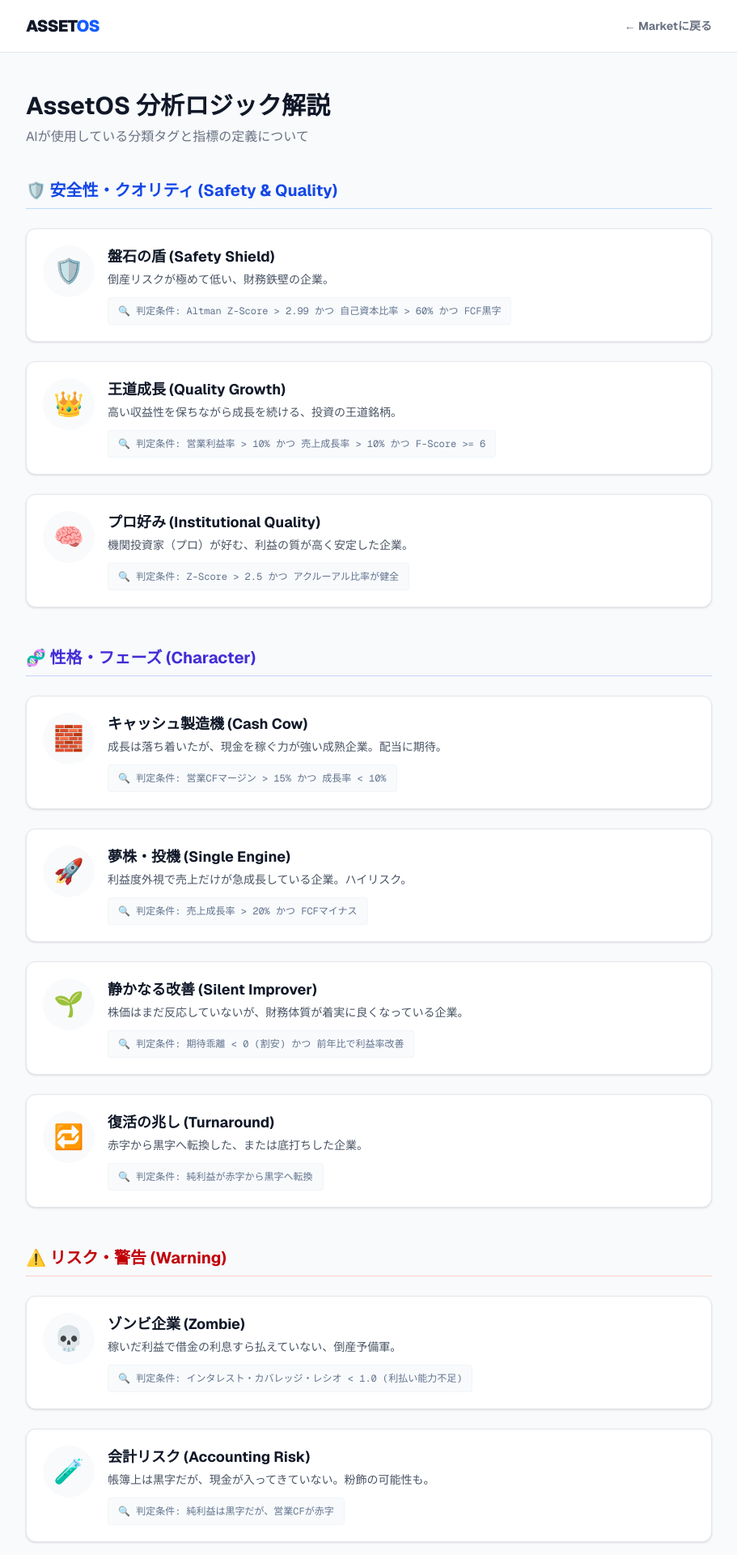
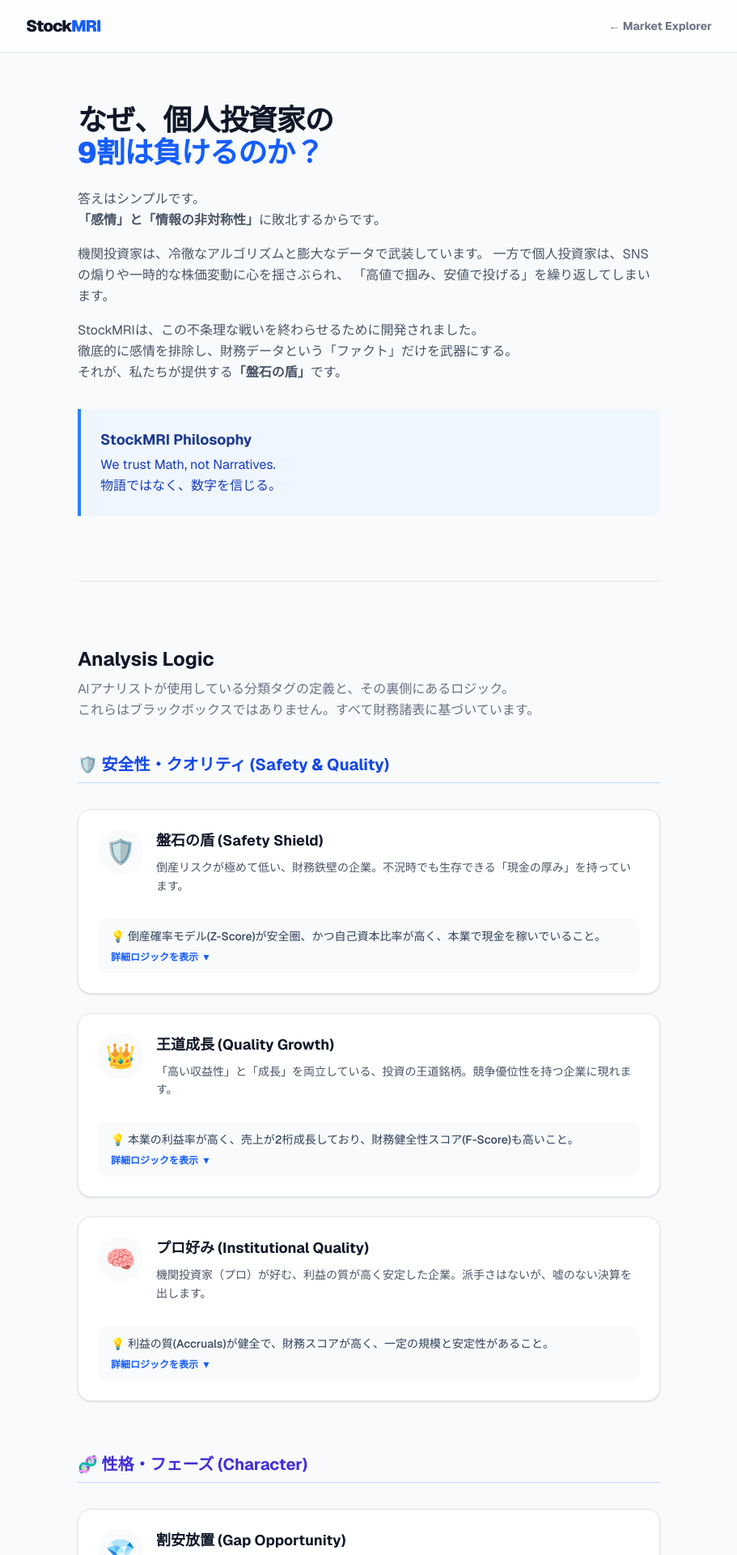
Before and after one commit to todoroki/computational-finance, a Next.js app in the folder frontend/: page /about in a window 1280 px wide. Shown: the top 1920 px of the page at 81% size, without its empty margins (184-1095 px from the left). Built offline with nearby package versions, Linux system fonts and the light colour scheme.

Commit message:
:lipstick: Rename AssetOS to StockMRI

```diff
--- a/frontend/app/about/page.tsx
+++ b/frontend/app/about/page.tsx
@@ -2,144 +2,225 @@
 
 export default function AboutPage() {
   return (
-    <div className="min-h-screen bg-slate-50 text-slate-800 pb-20 font-sans">
-      <nav className="bg-white border-b border-gray-200 sticky top-0 z-20">
+    <div className="min-h-screen bg-slate-50 text-slate-800 pb-24 font-sans leading-relaxed">
+      {/* Navigation */}
+      <nav className="bg-white/80 backdrop-blur-md border-b border-gray-200 sticky top-0 z-20">
         <div className="max-w-4xl mx-auto px-6 h-16 flex items-center justify-between">
           <Link
             href="/"
             className="text-xl font-black tracking-tighter text-gray-900"
           >
-            ASSET<span className="text-blue-600">OS</span>
+            Stock<span className="text-blue-600">MRI</span>
           </Link>
           <Link
             href="/market"
-            className="text-sm font-bold text-gray-500 hover:text-blue-600"
+            className="text-sm font-bold text-gray-500 hover:text-blue-600 transition-colors"
           >
-            ← Marketに戻る
+            ← Market Explorer
           </Link>
         </div>
       </nav>
 
-      <main className="max-w-4xl mx-auto px-6 mt-12">
-        <h1 className="text-3xl font-bold text-gray-900 mb-2">
-          AssetOS 分析ロジック解説
-        </h1>
-        <p className="text-gray-500 mb-10">
-          AIが使用している分類タグと指標の定義について
-        </p>
+      <main className="max-w-3xl mx-auto px-6 mt-16">
+        {/* --- Section 1: The Manifesto (なぜ作ったか) --- */}
+        <section className="mb-20 animate-in fade-in slide-in-from-bottom-4 duration-700">
+          <h1 className="text-4xl font-black text-gray-900 mb-6 tracking-tight">
+            なぜ、個人投資家の
+            <br />
+            <span className="text-blue-600">9割は負けるのか？</span>
+          </h1>
+          <div className="prose prose-lg text-gray-600">
+            <p className="mb-4">
+              答えはシンプルです。
+              <br />
+              <strong>「感情」と「情報の非対称性」</strong>に敗北するからです。
+            </p>
+            <p className="mb-4">
+              機関投資家は、冷徹なアルゴリズムと膨大なデータで武装しています。
+              一方で個人投資家は、SNSの煽りや一時的な株価変動に心を揺さぶられ、
+              「高値で掴み、安値で投げる」を繰り返してしまいます。
+            </p>
+            <p className="mb-8">
+              StockMRIは、この不条理な戦いを終わらせるために開発されました。
+              <br />
+              徹底的に感情を排除し、財務データという「ファクト」だけを武器にする。
+              <br />
+              それが、私たちが提供する<strong>「盤石の盾」</strong>です。
+            </p>
+          </div>
 
-        {/* 1. 安全性・クオリティ (Safety & Quality) */}
-        <section className="mb-12">
-          <h2 className="text-xl font-bold text-blue-700 border-b border-blue-200 pb-2 mb-6 flex items-center gap-2">
+          <div className="bg-blue-50 border-l-4 border-blue-500 p-6 rounded-r-xl">
+            <p className="font-bold text-blue-900 text-lg mb-1">
+              StockMRI Philosophy
+            </p>
+            <p className="text-blue-800">
+              We trust Math, not Narratives.
+              <br />
+              物語ではなく、数字を信じる。
+            </p>
+          </div>
+        </section>
+
+        <hr className="border-gray-200 mb-20" />
+
+        <div className="mb-10">
+          <h2 className="text-2xl font-bold text-gray-900 mb-2">
+            Analysis Logic
+          </h2>
+          <p className="text-gray-500">
+            AIアナリストが使用している分類タグの定義と、その裏側にあるロジック。
+            <br />
+            これらはブラックボックスではありません。すべて財務諸表に基づいています。
+          </p>
+        </div>
+
+        {/* --- Section 2: Safety & Quality --- */}
+        <section className="mb-16">
+          <h2 className="text-xl font-bold text-blue-700 border-b border-blue-200 pb-2 mb-8 flex items-center gap-2">
             🛡️ 安全性・クオリティ (Safety & Quality)
           </h2>
           <div className="grid gap-6">
             <TagCard
               icon="🛡️"
               title="盤石の盾 (Safety Shield)"
-              desc="倒産リスクが極めて低い、財務鉄壁の企業。"
-              logic="Altman Z-Score > 2.99 かつ 自己資本比率 > 60% かつ FCF黒字"
+              desc="倒産リスクが極めて低い、財務鉄壁の企業。不況時でも生存できる「現金の厚み」を持っています。"
+              logicSummary="倒産確率モデル(Z-Score)が安全圏、かつ自己資本比率が高く、本業で現金を稼いでいること。"
+              logicDetail="Altman Z-Score > 2.99 (安全圏) AND 自己資本比率 > 60% AND Core FCF > 0"
             />
             <TagCard
               icon="👑"
               title="王道成長 (Quality Growth)"
-              desc="高い収益性を保ちながら成長を続ける、投資の王道銘柄。"
-              logic="営業利益率 > 10% かつ 売上成長率 > 10% かつ F-Score >= 6"
+              desc="「高い収益性」と「成長」を両立している、投資の王道銘柄。競争優位性を持つ企業に現れます。"
+              logicSummary="本業の利益率が高く、売上が2桁成長しており、財務健全性スコア(F-Score)も高いこと。"
+              logicDetail="営業利益率 > 10% AND 売上成長率 > 10% AND Piotroski F-Score >= 6"
             />
             <TagCard
               icon="🧠"
               title="プロ好み (Institutional Quality)"
-              desc="機関投資家（プロ）が好む、利益の質が高く安定した企業。"
-              logic="Z-Score > 2.5 かつ アクルーアル比率が健全"
+              desc="機関投資家（プロ）が好む、利益の質が高く安定した企業。派手さはないが、嘘のない決算を出します。"
+              logicSummary="利益の質(Accruals)が健全で、財務スコアが高く、一定の規模と安定性があること。"
+              logicDetail="Z-Score > 2.5 AND Piotroski F-Score >= 7 AND 営業利益率 > 5%"
             />
           </div>
         </section>
 
-        {/* 2. 性格・フェーズ (Character & Phase) */}
-        <section className="mb-12">
-          <h2 className="text-xl font-bold text-indigo-700 border-b border-indigo-200 pb-2 mb-6 flex items-center gap-2">
+        {/* --- Section 3: Character & Phase --- */}
+        <section className="mb-16">
+          <h2 className="text-xl font-bold text-indigo-700 border-b border-indigo-200 pb-2 mb-8 flex items-center gap-2">
             🧬 性格・フェーズ (Character)
           </h2>
           <div className="grid gap-6">
             <TagCard
+              icon="💎"
+              title="割安放置 (Gap Opportunity)"
+              desc="実力（財務データから算出される理論成長率）に対して、市場の期待（株価）が低すぎる状態。"
+              logicSummary="逆算DCFモデルによる「市場期待成長率」がマイナス、または実績成長率より著しく低い。"
+              logicDetail="Expectation Gap < 0 (マイナス乖離) OR Implied Growth < 0%"
+            />
+            <TagCard
               icon="🧱"
               title="キャッシュ製造機 (Cash Cow)"
-              desc="成長は落ち着いたが、現金を稼ぐ力が強い成熟企業。配当に期待。"
-              logic="営業CFマージン > 15% かつ 成長率 < 10%"
+              desc="成長は落ち着いたが、現金を稼ぐ力が強い成熟企業。配当や自社株買いなどの還元余力があります。"
+              logicSummary="売上成長は低いが、営業キャッシュフローマージンが非常に高いこと。"
+              logicDetail="営業CFマージン > 15% AND 売上成長率 < 10% AND Core FCF > 0"
             />
             <TagCard
               icon="🚀"
               title="夢株・投機 (Single Engine)"
-              desc="利益度外視で売上だけが急成長している企業。ハイリスク。"
-              logic="売上成長率 > 20% かつ FCFマイナス"
+              desc="利益度外視で売上だけが急成長している企業。ハイリスク・ハイリターンな「片肺飛行」状態。"
+              logicSummary="売上は爆発的に伸びているが、フリーキャッシュフローは赤字であること。"
+              logicDetail="売上成長率 > 20% AND FCFマージン < 5%"
             />
             <TagCard
               icon="🌱"
               title="静かなる改善 (Silent Improver)"
-              desc="株価はまだ反応していないが、財務体質が着実に良くなっている企業。"
-              logic="期待乖離 < 0 (割安) かつ 前年比で利益率改善"
-            />
-            <TagCard
-              icon="🔁"
-              title="復活の兆し (Turnaround)"
-              desc="赤字から黒字へ転換した、または底打ちした企業。"
-              logic="純利益が赤字から黒字へ転換"
+              desc="株価はまだ反応していないが、財務体質が着実に良くなっている企業。市場が見逃しているチャンス。"
+              logicSummary="市場期待は低いが、前年比で利益率や財務スコアが改善していること。"
+              logicDetail="Gap < 0 AND (営業利益率改善 OR F-Score >= 6)"
             />
           </div>
         </section>
 
-        {/* 3. リスク・警告 (Risk & Warning) */}
-        <section className="mb-12">
-          <h2 className="text-xl font-bold text-red-700 border-b border-red-200 pb-2 mb-6 flex items-center gap-2">
+        {/* --- Section 4: Risk & Warning --- */}
+        <section className="mb-24">
+          <h2 className="text-xl font-bold text-red-700 border-b border-red-200 pb-2 mb-8 flex items-center gap-2">
             ⚠️ リスク・警告 (Warning)
           </h2>
           <div className="grid gap-6">
             <TagCard
               icon="💀"
               title="ゾンビ企業 (Zombie)"
-              desc="稼いだ利益で借金の利息すら払えていない、倒産予備軍。"
-              logic="インタレスト・カバレッジ・レシオ < 1.0 (利払い能力不足)"
+              desc="稼いだ利益で借金の利息すら払えていない、倒産予備軍。金利上昇局面で死に至ります。"
+              logicSummary="インタレスト・カバレッジ・レシオ(ICR)が1倍割れ、または財務危機的状況で赤字。"
+              logicDetail="ICR < 1.0 (利払い不能) OR (Z-Score < 1.8 AND 営業赤字)"
             />
             <TagCard
               icon="🧪"
               title="会計リスク (Accounting Risk)"
-              desc="帳簿上は黒字だが、現金が入ってきていない。粉飾の可能性も。"
-              logic="純利益は黒字だが、営業CFが赤字"
+              desc="「黒字倒産」の予兆。帳簿上は利益が出ているのに、現金が入ってきていません。粉飾の可能性も。"
+              logicSummary="純利益は黒字だが、営業キャッシュフローがマイナスであること。"
+              logicDetail="Net Income > 0 AND Operating CF < 0"
             />
             <TagCard
               icon="🚨"
               title="前提崩壊 (Fragile)"
-              desc="超高期待で買われているが、財務が脆弱。成長が止まれば暴落する。"
-              logic="期待乖離 > 30% (超割高) かつ 財務スコア低"
+              desc="超高期待で買われているが、財務が脆弱。成長が少しでも鈍化すれば暴落する「砂上の楼閣」です。"
+              logicSummary="市場期待が極めて高い(Gap大)が、財務スコアが低く、現金を稼げていない。"
+              logicDetail="Expectation Gap > 30% AND Z-Score < 1.8 AND Core FCF < 0"
             />
           </div>
         </section>
+
+        <div className="text-center pb-12">
+          <Link
+            href="/market"
+            className="inline-flex items-center gap-2 bg-gray-900 text-white font-bold py-4 px-8 rounded-full hover:bg-gray-800 transition-all shadow-xl hover:scale-105"
+          >
+            Market Explorer で銘柄を探す →
+          </Link>
+        </div>
       </main>
     </div>
   );
 }
 
+// ▼ 修正: ロジック詳細をアコーディオン(details)で隠す
 const TagCard = ({
   icon,
   title,
   desc,
-  logic,
+  logicSummary,
+  logicDetail,
 }: {
   icon: string;
   title: string;
   desc: string;
-  logic: string;
+  logicSummary: string;
+  logicDetail: string;
 }) => (
-  <div className="bg-white p-5 rounded-xl border border-gray-200 shadow-sm flex gap-4">
-    <div className="text-3xl bg-gray-50 w-16 h-16 rounded-full flex items-center justify-center flex-shrink-0">
-      {icon}
+  <div className="bg-white p-6 rounded-2xl border border-gray-200 shadow-sm hover:shadow-md transition-shadow">
+    <div className="flex gap-4 mb-4">
+      <div className="text-3xl bg-gray-50 w-14 h-14 rounded-full flex items-center justify-center flex-shrink-0">
+        {icon}
+      </div>
+      <div>
+        <h3 className="font-bold text-lg text-gray-900 mb-2">{title}</h3>
+        <p className="text-gray-600 text-sm leading-relaxed mb-3">{desc}</p>
+      </div>
     </div>
-    <div>
-      <h3 className="font-bold text-lg text-gray-900 mb-1">{title}</h3>
-      <p className="text-gray-600 text-sm mb-3">{desc}</p>
-      <div className="bg-slate-50 px-3 py-2 rounded text-xs font-mono text-slate-500 border border-slate-100 inline-block">
-        🔍 判定条件: {logic}
-      </div>
+
+    <div className="bg-slate-50 rounded-xl px-4 py-3 text-sm">
+      <div className="text-slate-700 font-medium mb-2">💡 {logicSummary}</div>
+
+      <details className="group">
+        <summary className="cursor-pointer text-xs font-bold text-blue-600 hover:text-blue-800 flex items-center gap-1 select-none">
+          <span>詳細ロジックを表示</span>
+          <span className="group-open:rotate-180 transition-transform">▼</span>
+        </summary>
+        <div className="mt-2 pt-2 border-t border-slate-200 text-xs font-mono text-slate-500 break-all">
+          {logicDetail}
+        </div>
+      </details>
     </div>
   </div>
 );
--- a/frontend/app/market/page.tsx
+++ b/frontend/app/market/page.tsx
@@ -330,7 +330,7 @@
             href="/"
             className="text-xl font-black tracking-tighter text-gray-900"
           >
-            ASSET<span className="text-blue-600">OS</span>{" "}
+            Stock<span className="text-blue-600">MRI</span>{" "}
             <span className="text-gray-400 font-normal text-sm ml-2">
               Market Scanner
             </span>
--- a/frontend/app/page.tsx
+++ b/frontend/app/page.tsx
@@ -7,7 +7,7 @@
       <nav className="fixed top-0 w-full z-50 bg-slate-950/80 backdrop-blur-md border-b border-white/5">
         <div className="max-w-7xl mx-auto px-6 h-16 flex items-center justify-between">
           <div className="text-xl font-black tracking-tighter text-white">
-            ASSET<span className="text-blue-500">OS</span>
+            Stock<span className="text-blue-500">MRI</span>
           </div>
           <div className="flex gap-4">
             <Link
@@ -137,7 +137,7 @@
                 上がれば「実力だ」と過信する。
               </p>
               <p className="text-slate-400 leading-relaxed">
-                AssetOSは、あなたのポートフォリオを数学と論理でスキャンし、
+                STOCKMRIは、あなたのポートフォリオを数学と論理でスキャンし、
                 <span className="text-blue-400 font-bold">
                   「隠れたリスク」
                 </span>
@@ -246,7 +246,7 @@
                 </h3>
                 <p className="text-slate-400 leading-relaxed mb-6">
                   銘柄を分けても、それらが同じ「世界観」に依存していたら意味がありません。
-                  AssetOSは、財務データと定性情報を解析し、あなたが本当に賭けているリスクを数値化します。
+                  StockMRIは、財務データと定性情報を解析し、あなたが本当に賭けているリスクを数値化します。
                 </p>
                 <ul className="space-y-2 text-sm text-slate-300">
                   <li className="flex gap-2">
@@ -280,7 +280,7 @@
                 「なぜ買ったのか？」「いつ売るのか？」
               </h3>
               <p className="text-slate-400 leading-relaxed mb-8">
-                購入ボタンを押す前に、AssetOSはあなたに契約書へのサインを求めます。
+                  購入ボタンを押す前に、StockMRIはあなたに契約書へのサインを求めます。
                 未来のあなたが「含み損」を抱えたとき、過去のあなたが書いた「撤退条件」が、
                 言い訳を許さない冷徹な鏡として機能します。
               </p>
@@ -356,7 +356,7 @@
             href="/portfolio"
             className="btn btn-lg bg-blue-600 hover:bg-blue-500 text-white border-none rounded-full px-12 h-16 text-lg shadow-xl shadow-blue-600/20 hover:scale-105 transition-all"
           >
-            Start AssetOS Now
+            Start StockMRI Now
           </Link>
           <p className="mt-6 text-sm text-slate-500">
             No credit card required. Guest mode available.
@@ -368,7 +368,7 @@
       <footer className="bg-slate-950 border-t border-white/5 py-12">
         <div className="max-w-7xl mx-auto px-6 flex flex-col md:flex-row justify-between items-center gap-6">
           <div className="text-slate-500 text-sm">
-            © 2026 AssetOS Project. All rights reserved.
+            © 2026 StockMRI Project. All rights reserved.
           </div>
           <div className="flex gap-6 text-sm font-bold text-slate-400">
             <a href="#" className="hover:text-white transition-colors">
--- a/frontend/app/portfolio/page.tsx
+++ b/frontend/app/portfolio/page.tsx
@@ -273,7 +273,7 @@
       <header className="bg-white border-b border-gray-200 sticky top-0 z-20">
         <div className="max-w-5xl mx-auto px-4 h-16 flex items-center justify-between">
           <h1 className="text-xl font-black tracking-tighter text-gray-800">
-            ASSET<span className="text-blue-600">OS</span>
+            Stock<span className="text-blue-600">MRI</span>
           </h1>
           <Link
             href="/"
--- a/frontend/app/stocks/[code]/page.tsx
+++ b/frontend/app/stocks/[code]/page.tsx
@@ -176,7 +176,7 @@
   if (loading)
     return (
       <div className="min-h-screen flex justify-center items-center text-gray-400 font-mono">
-        Scanning AssetOS...
+          Scanning StockMRI...
       </div>
     );
   if (error)
```
